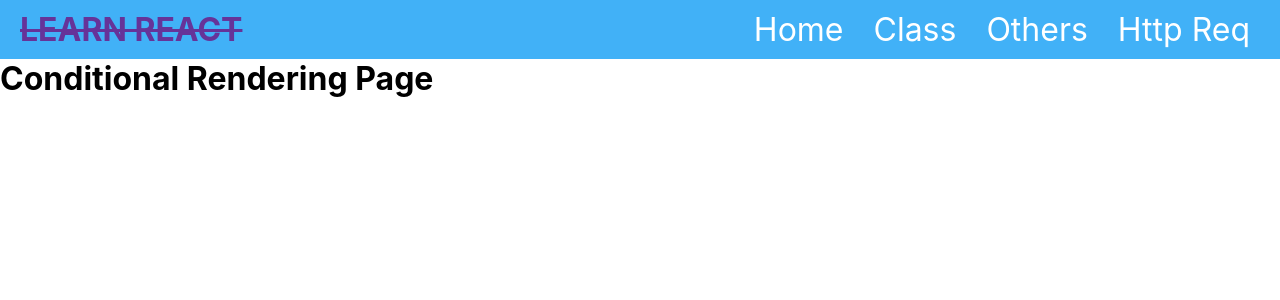
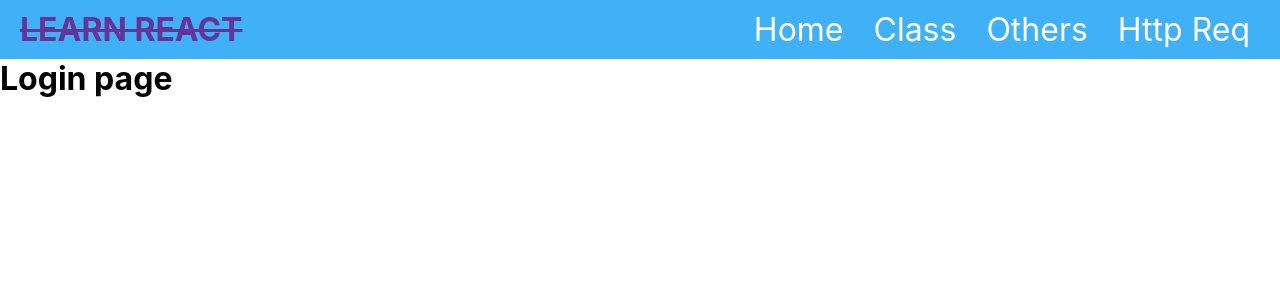
Before and after one commit to khaled39ab/React-With-LWS, a React (Create React App) app: page /conditional-rendering in a window 1280 px wide. Shown: the top 300 px of the page. Built offline with nearby package versions, Linux system fonts and the light colour scheme.

Commit message:
conditional rendering with if else

```diff
--- a/src/conditional-rendering/Conditional_Rendering.js
+++ b/src/conditional-rendering/Conditional_Rendering.js
@@ -1,12 +1,25 @@
 import React, { Component } from 'react';
+import Login from './Login';
+import Permission from './Permission';
 
 class Conditional_Rendering extends Component {
+
+    constructor(props) {
+        super(props)
+
+        this.state = {
+            isLoggedIn: false
+        }
+    }
+
     render() {
-        return (
-            <div>
-                <h1>Conditional Rendering Page</h1>
-            </div>
-        );
+
+        if (this.state.isLoggedIn) {
+            return <Permission></Permission>
+        } else {
+            return <Login></Login>
+        }
+
     }
 }
 
```
